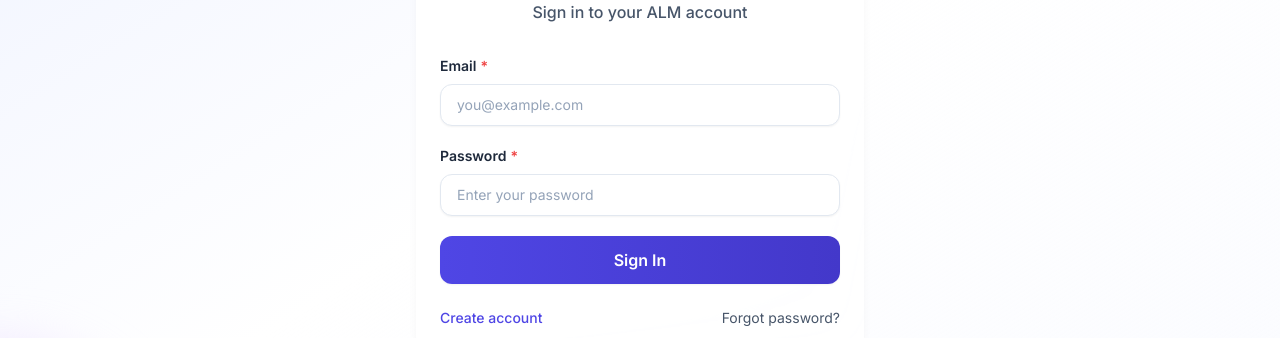
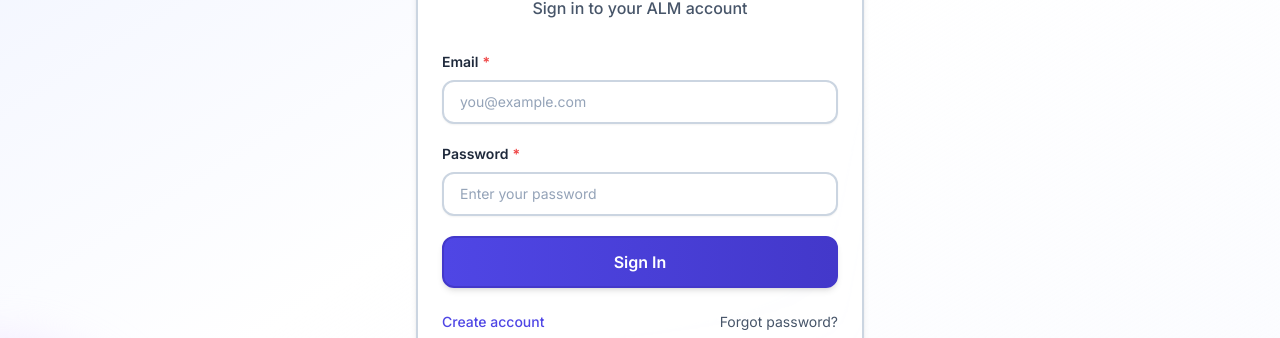
Before and after one commit to waterpach-a11y/ALM_Projects, a React (Vite) app in the folder web/: page /login in a window 1280 px wide. Shown: the part 298-636 px from the top of the page. Built offline with nearby package versions, Linux system fonts and the light colour scheme; no server answers.

Commit message:
UI updates + layout improvements

```diff
--- a/web/src/components/layout/Topbar.tsx
+++ b/web/src/components/layout/Topbar.tsx
@@ -28,12 +28,12 @@
   }
 
   return (
-    <header className="h-16 bg-white/80 backdrop-blur-xl border-b border-slate-200/50 shadow-soft flex items-center justify-between px-6 sticky top-0 z-40">
+    <header className="h-16 bg-white/80 backdrop-blur-xl border-b-2 border-slate-300 shadow-medium flex items-center justify-between px-6 sticky top-0 z-40">
       <div className="flex items-center gap-4">
         <div className="relative">
           <button
             onClick={() => setShowProjectMenu(!showProjectMenu)}
-            className="flex items-center gap-2 px-3 py-2 rounded-xl border border-slate-200 bg-white hover:bg-slate-50 hover:border-slate-300 transition-all duration-200 text-sm font-semibold text-slate-700 shadow-sm hover:shadow"
+            className="flex items-center gap-2 px-3 py-2 rounded-xl border-2 border-slate-300 bg-white hover:bg-slate-50 hover:border-slate-400 transition-all duration-200 text-sm font-semibold text-slate-700 shadow-sm hover:shadow-md"
           >
             <svg className="w-4 h-4" fill="none" stroke="currentColor" viewBox="0 0 24 24">
               <path strokeLinecap="round" strokeLinejoin="round" strokeWidth={2} d="M19 21V5a2 2 0 00-2-2H7a2 2 0 00-2 2v16m14 0h2m-2 0h-5m-9 0H3m2 0h5M9 7h1m-1 4h1m4-4h1m-1 4h1m-5 10v-5a1 1 0 011-1h2a1 1 0 011 1v5m-4 0h4" />
--- a/web/src/components/ui/Badge.tsx
+++ b/web/src/components/ui/Badge.tsx
@@ -8,11 +8,11 @@
 }
 
 const variantStyles = {
-  default: 'bg-gradient-to-r from-slate-50 to-slate-100 text-slate-700 border border-slate-200',
-  success: 'bg-gradient-to-r from-emerald-50 to-emerald-100 text-emerald-700 border border-emerald-200',
-  warning: 'bg-gradient-to-r from-amber-50 to-amber-100 text-amber-700 border border-amber-200',
-  error: 'bg-gradient-to-r from-red-50 to-red-100 text-red-700 border border-red-200',
-  info: 'bg-gradient-to-r from-indigo-50 to-indigo-100 text-indigo-700 border border-indigo-200',
+  default: 'bg-gradient-to-r from-slate-50 to-slate-100 text-slate-700 border-2 border-slate-300',
+  success: 'bg-gradient-to-r from-emerald-50 to-emerald-100 text-emerald-700 border-2 border-emerald-300',
+  warning: 'bg-gradient-to-r from-amber-50 to-amber-100 text-amber-700 border-2 border-amber-300',
+  error: 'bg-gradient-to-r from-red-50 to-red-100 text-red-700 border-2 border-red-300',
+  info: 'bg-gradient-to-r from-indigo-50 to-indigo-100 text-indigo-700 border-2 border-indigo-300',
 };
 
 const sizeStyles = {
--- a/web/src/components/ui/Button.tsx
+++ b/web/src/components/ui/Button.tsx
@@ -7,10 +7,10 @@
 }
 
 const variantStyles = {
-  primary: 'bg-gradient-to-r from-indigo-600 to-indigo-700 text-white hover:from-indigo-700 hover:to-indigo-800 focus:ring-indigo-500 shadow-sm hover:shadow-md active:scale-[0.98]',
-  secondary: 'bg-slate-50 text-slate-700 border border-slate-200 hover:bg-slate-100 hover:border-slate-300 focus:ring-slate-500 shadow-sm hover:shadow active:scale-[0.98]',
-  danger: 'bg-gradient-to-r from-red-600 to-red-700 text-white hover:from-red-700 hover:to-red-800 focus:ring-red-500 shadow-sm hover:shadow-md active:scale-[0.98]',
-  ghost: 'bg-transparent text-slate-700 hover:bg-slate-50 focus:ring-slate-500 active:scale-[0.98]',
+  primary: 'bg-gradient-to-r from-indigo-600 to-indigo-700 text-white hover:from-indigo-700 hover:to-indigo-800 focus:ring-indigo-500 border-2 border-indigo-700 shadow-md hover:shadow-lg active:scale-[0.98]',
+  secondary: 'bg-slate-50 text-slate-700 border-2 border-slate-300 hover:bg-slate-100 hover:border-slate-400 focus:ring-slate-500 shadow-sm hover:shadow-md active:scale-[0.98]',
+  danger: 'bg-gradient-to-r from-red-600 to-red-700 text-white hover:from-red-700 hover:to-red-800 focus:ring-red-500 border-2 border-red-700 shadow-md hover:shadow-lg active:scale-[0.98]',
+  ghost: 'bg-transparent text-slate-700 border-2 border-transparent hover:bg-slate-50 hover:border-slate-200 focus:ring-slate-500 active:scale-[0.98]',
 };
 
 const sizeStyles = {
--- a/web/src/components/ui/Card.tsx
+++ b/web/src/components/ui/Card.tsx
@@ -11,7 +11,7 @@
     return (
       <div
         ref={ref}
-        className={`bg-white rounded-2xl border border-slate-100 shadow-soft p-6 backdrop-blur-sm ${hover ? 'transition-all duration-300 ease-out hover:shadow-medium hover:-translate-y-0.5 hover:border-indigo-100' : ''} ${className}`}
+        className={`bg-white rounded-2xl border-2 border-slate-300 shadow-md p-6 backdrop-blur-sm ${hover ? 'transition-all duration-300 ease-out hover:shadow-lg hover:-translate-y-0.5 hover:border-slate-400' : ''} ${className}`}
         {...props}
       >
         {children}
--- a/web/src/components/ui/FormField.tsx
+++ b/web/src/components/ui/FormField.tsx
@@ -28,8 +28,8 @@
 export const Input: React.FC<InputProps> = ({ error, className = '', ...props }) => {
   return (
     <input
-      className={`bg-white border border-slate-200 rounded-xl px-4 py-2.5 w-full text-sm text-slate-900 placeholder:text-slate-400 focus:outline-none focus:ring-2 focus:ring-indigo-500/20 focus:border-indigo-500 transition-all duration-200 shadow-sm hover:border-slate-300 ${
-        error ? 'border-red-400 focus:ring-red-500/20 focus:border-red-500' : ''
+      className={`bg-white border-2 border-slate-300 rounded-xl px-4 py-2.5 w-full text-sm text-slate-900 placeholder:text-slate-400 focus:outline-none focus:ring-2 focus:ring-indigo-500/30 focus:border-indigo-600 transition-all duration-200 shadow-sm hover:border-slate-400 ${
+        error ? 'border-red-500 focus:ring-red-500/30 focus:border-red-600' : ''
       } ${className}`}
       {...props}
     />
@@ -43,8 +43,8 @@
 export const Textarea: React.FC<TextareaProps> = ({ error, className = '', ...props }) => {
   return (
     <textarea
-      className={`bg-white border border-slate-200 rounded-xl px-4 py-2.5 w-full text-sm text-slate-900 placeholder:text-slate-400 focus:outline-none focus:ring-2 focus:ring-indigo-500/20 focus:border-indigo-500 transition-all duration-200 shadow-sm hover:border-slate-300 resize-none ${
-        error ? 'border-red-400 focus:ring-red-500/20 focus:border-red-500' : ''
+      className={`bg-white border-2 border-slate-300 rounded-xl px-4 py-2.5 w-full text-sm text-slate-900 placeholder:text-slate-400 focus:outline-none focus:ring-2 focus:ring-indigo-500/30 focus:border-indigo-600 transition-all duration-200 shadow-sm hover:border-slate-400 resize-none ${
+        error ? 'border-red-500 focus:ring-red-500/30 focus:border-red-600' : ''
       } ${className}`}
       {...props}
     />
@@ -58,8 +58,8 @@
 export const Select: React.FC<SelectProps> = ({ error, className = '', ...props }) => {
   return (
     <select
-      className={`bg-white border border-slate-200 rounded-xl px-4 py-2.5 w-full text-sm text-slate-900 focus:outline-none focus:ring-2 focus:ring-indigo-500/20 focus:border-indigo-500 transition-all duration-200 shadow-sm hover:border-slate-300 cursor-pointer ${
-        error ? 'border-red-400 focus:ring-red-500/20 focus:border-red-500' : ''
+      className={`bg-white border-2 border-slate-300 rounded-xl px-4 py-2.5 w-full text-sm text-slate-900 focus:outline-none focus:ring-2 focus:ring-indigo-500/30 focus:border-indigo-600 transition-all duration-200 shadow-sm hover:border-slate-400 cursor-pointer ${
+        error ? 'border-red-500 focus:ring-red-500/30 focus:border-red-600' : ''
       } ${className}`}
       {...props}
     />
--- a/web/src/components/ui/Modal.tsx
+++ b/web/src/components/ui/Modal.tsx
@@ -24,9 +24,9 @@
       <div className="flex items-center justify-center min-h-screen px-4 pt-4 pb-20 text-center sm:block sm:p-0">
         <div className="fixed inset-0 transition-opacity bg-slate-900/60 backdrop-blur-sm" onClick={onClose}></div>
 
-        <div className={`inline-block align-bottom bg-white/95 backdrop-blur-xl rounded-2xl text-left overflow-hidden shadow-large transform transition-all duration-300 sm:my-8 sm:align-middle w-full animate-scale-in ${sizeClasses[size]}`}>
+        <div className={`inline-block align-bottom bg-white/95 backdrop-blur-xl rounded-2xl text-left overflow-hidden shadow-large border-2 border-slate-300 transform transition-all duration-300 sm:my-8 sm:align-middle w-full animate-scale-in ${sizeClasses[size]}`}>
           <div className="bg-gradient-to-b from-white to-slate-50/50 px-6 pt-6 pb-5 sm:p-8">
-            <div className="flex items-center justify-between mb-6 pb-4 border-b border-slate-200">
+            <div className="flex items-center justify-between mb-6 pb-4 border-b-2 border-slate-300">
               <h3 className="text-xl font-bold text-slate-900">{title}</h3>
               <button
                 onClick={onClose}
--- a/web/src/components/ui/Table.tsx
+++ b/web/src/components/ui/Table.tsx
@@ -19,7 +19,7 @@
 
 export const TableHeader: React.FC<TableHeaderProps> = ({ children }) => {
   return (
-    <thead className="bg-gradient-to-r from-slate-50 to-slate-100/50 border-b border-slate-200">
+    <thead className="bg-gradient-to-r from-slate-50 to-slate-100/50 border-b-2 border-slate-300">
       <tr>{children}</tr>
     </thead>
   );
@@ -44,7 +44,7 @@
 }
 
 export const TableBody: React.FC<TableBodyProps> = ({ children }) => {
-  return <tbody className="divide-y divide-slate-200">{children}</tbody>;
+  return <tbody className="divide-y divide-slate-200 border-t border-slate-200">{children}</tbody>;
 };
 
 interface TableRowProps {
@@ -56,7 +56,7 @@
 export const TableRow: React.FC<TableRowProps> = ({ children, hover = false, onClick }) => {
   return (
     <tr
-      className={`border-b border-slate-100 ${hover || onClick ? 'hover:bg-gradient-to-r hover:from-indigo-50/30 hover:to-transparent cursor-pointer transition-all duration-200' : ''}`}
+      className={`border-b border-slate-200 ${hover || onClick ? 'hover:bg-gradient-to-r hover:from-indigo-50/50 hover:to-transparent hover:border-indigo-200 cursor-pointer transition-all duration-200' : ''}`}
       onClick={onClick}
     >
       {children}
--- a/web/src/modules/dashboard/DashboardPage.tsx
+++ b/web/src/modules/dashboard/DashboardPage.tsx
@@ -2,6 +2,7 @@
 import { useParams } from 'react-router-dom';
 import { useProjectDashboard } from './useProjectDashboard';
 import { useProjectStore } from '../projects/useProjectStore';
+import { useUsers } from '../users/useUsers';
 import {
   BarChart,
   Bar,
@@ -48,6 +49,7 @@
   const projectId = projectIdFromUrl || currentProjectId;
   const { data, isLoading, error } = useProjectDashboard(projectId);
   const { data: traceabilityData, isLoading: traceabilityLoading } = useTraceability(projectId);
+  const { data: users } = useUsers();
 
   if (!projectId) {
     return (
@@ -120,6 +122,21 @@
 
   const storiesProgress = storiesTotal > 0 ? Math.round((storiesDone / storiesTotal) * 100) : 0;
 
+  const usersById = React.useMemo(() => {
+    const map = new Map<string, string>();
+    if (users) {
+      for (const u of users) {
+        map.set(u.id, u.displayName || u.email || u.id);
+      }
+    }
+    return map;
+  }, [users]);
+
+  const workloadWithLabels = workloadByDeveloper.map((w) => {
+    const label = usersById.get(w.userId) || w.userId || 'Unassigned';
+    return { ...w, label };
+  });
+
   return (
     <div className="space-y-8 animate-fade-in">
       <div className="mb-2">
@@ -129,7 +146,7 @@
 
       {/* KPI Cards - 3x3 Grid */}
       <div className="grid grid-cols-1 md:grid-cols-3 gap-6">
-        <Card hover className="bg-gradient-to-br from-indigo-50/50 to-white border-indigo-100">
+        <Card hover className="bg-gradient-to-br from-indigo-50/50 to-white border-indigo-200">
           <div className="flex items-center justify-between">
             <div>
               <p className="text-xs font-semibold text-slate-600 uppercase tracking-wide mb-2">Total Epics</p>
@@ -143,7 +160,7 @@
           </div>
         </Card>
 
-        <Card hover className="bg-gradient-to-br from-emerald-50/50 to-white border-emerald-100">
+        <Card hover className="bg-gradient-to-br from-emerald-50/50 to-white border-emerald-200">
           <div className="flex items-center justify-between">
             <div>
               <p className="text-xs font-semibold text-slate-600 uppercase tracking-wide mb-2">Total Stories</p>
@@ -157,7 +174,7 @@
           </div>
         </Card>
 
-        <Card hover className="bg-gradient-to-br from-amber-50/50 to-white border-amber-100">
+        <Card hover className="bg-gradient-to-br from-amber-50/50 to-white border-amber-200">
           <div className="flex items-center justify-between">
             <div>
               <p className="text-xs font-semibold text-slate-600 uppercase tracking-wide mb-2">Total Tasks</p>
@@ -186,7 +203,7 @@
           </div>
         </Card>
 
-        <Card hover className="bg-gradient-to-br from-red-50/50 to-white border-red-100">
+        <Card hover className="bg-gradient-to-br from-red-50/50 to-white border-red-200">
           <div className="flex items-center justify-between">
             <div>
               <p className="text-xs font-semibold text-slate-600 uppercase tracking-wide mb-2">Blocked Tasks</p>
@@ -200,7 +217,7 @@
           </div>
         </Card>
 
-        <Card hover className="bg-gradient-to-br from-orange-50/50 to-white border-orange-100">
+        <Card hover className="bg-gradient-to-br from-orange-50/50 to-white border-orange-200">
           <div className="flex items-center justify-between">
             <div>
               <p className="text-xs font-semibold text-slate-600 uppercase tracking-wide mb-2">Open Bugs</p>
@@ -214,7 +231,7 @@
           </div>
         </Card>
 
-        <Card hover className="bg-gradient-to-br from-emerald-50/50 to-white border-emerald-100">
+        <Card hover className="bg-gradient-to-br from-emerald-50/50 to-white border-emerald-200">
           <div className="flex items-center justify-between">
             <div>
               <p className="text-xs font-semibold text-slate-600 uppercase tracking-wide mb-2">Verified Requirements</p>
@@ -228,7 +245,7 @@
           </div>
         </Card>
 
-        <Card hover className="bg-gradient-to-br from-purple-50/50 to-white border-purple-100">
+        <Card hover className="bg-gradient-to-br from-purple-50/50 to-white border-purple-200">
           <div className="flex items-center justify-between">
             <div className="flex-1">
               <p className="text-xs font-semibold text-slate-600 uppercase tracking-wide mb-2">Stories Progress</p>
@@ -263,7 +280,7 @@
           </div>
         </Card>
 
-        <Card hover className="bg-gradient-to-br from-purple-50/50 to-white border-purple-100">
+        <Card hover className="bg-gradient-to-br from-purple-50/50 to-white border-purple-200">
           <div className="flex items-center justify-between">
             <div>
               <p className="text-xs font-semibold text-slate-600 uppercase tracking-wide mb-2">Developers</p>
@@ -312,8 +329,8 @@
           <SectionTitle>Workload by Developer</SectionTitle>
           <div className="mt-6 h-72">
             <ResponsiveContainer width="100%" height="100%">
-              <BarChart data={workloadByDeveloper.slice(0, 10)}>
-                <XAxis dataKey="userId" fontSize={12} angle={-45} textAnchor="end" height={80} />
+              <BarChart data={workloadWithLabels.slice(0, 10)}>
+                <XAxis dataKey="label" fontSize={12} angle={-45} textAnchor="end" height={80} />
                 <YAxis fontSize={12} allowDecimals={false} />
                 <Tooltip />
                 <Bar dataKey="tasksCount" fill="url(#colorGradient)" radius={[8, 8, 0, 0]} />
@@ -371,16 +388,16 @@
               <TableHeaderCell align="right">Percentage</TableHeaderCell>
             </TableHeader>
             <TableBody>
-              {workloadByDeveloper.map((w) => {
+              {workloadWithLabels.map((w) => {
                 const percentage = totalTasks > 0 ? Math.round((w.tasksCount / totalTasks) * 100) : 0;
                 return (
                   <TableRow key={w.userId} hover>
                     <TableCell>
                       <div className="flex items-center gap-2">
                         <div className="w-8 h-8 bg-indigo-100 rounded-full flex items-center justify-center text-xs font-medium text-indigo-700">
-                          {w.userId.charAt(0).toUpperCase()}
+                          {w.label.charAt(0).toUpperCase()}
                         </div>
-                        <span className="font-medium">{w.userId || 'Unassigned'}</span>
+                        <span className="font-medium">{w.label}</span>
                       </div>
                     </TableCell>
                     <TableCell align="right">
--- a/web/src/modules/dashboard/GlobalDashboardPage.tsx
+++ b/web/src/modules/dashboard/GlobalDashboardPage.tsx
@@ -94,15 +94,6 @@
     projectsByOwner,
   } = dashboard;
 
-  const projectsStatusChartData = Object.entries(projectsByStatus).map(([status, count]) => ({
-    status,
-    count,
-  }));
-
-  const projectsByOwnerChartData = Object.entries(projectsByOwner)
-    .map(([owner, count]) => ({ owner: owner.substring(0, 20), count }))
-    .slice(0, 10);
-
   const usersById = (() => {
     const map = new Map<string, { label: string }>();
     if (users) {
@@ -112,6 +103,18 @@
     }
     return map;
   })();
+
+  const projectsStatusChartData = Object.entries(projectsByStatus).map(([status, count]) => ({
+    status,
+    count,
+  }));
+
+  const projectsByOwnerChartData = Object.entries(projectsByOwner)
+    .map(([ownerId, count]) => {
+      const label = usersById.get(ownerId)?.label || ownerId;
+      return { owner: label.substring(0, 20), count };
+    })
+    .slice(0, 10);
 
   return (
     <div className="space-y-8 animate-fade-in">
@@ -279,9 +282,10 @@
                     </TableCell>
                     <TableCell>
                       <div className="flex items-center gap-1">
-                        {project.members?.slice(0, 3).map((member) => (
-                          <Avatar key={member} name={member} size="sm" />
-                        ))}
+                        {project.members?.slice(0, 3).map((memberId) => {
+                          const label = usersById.get(memberId)?.label || memberId;
+                          return <Avatar key={memberId} name={label} size="sm" />;
+                        })}
                         {project.members && project.members.length > 3 && (
                           <span className="text-xs text-slate-500">+{project.members.length - 3}</span>
                         )}
--- a/web/src/modules/sprints/SprintsPage.tsx
+++ b/web/src/modules/sprints/SprintsPage.tsx
@@ -87,7 +87,7 @@
             const config = statusConfig[sprint.status];
 
             return (
-              <Card key={sprint.id} hover className="bg-gradient-to-br from-white to-slate-50/30">
+              <Card key={sprint.id} hover className="bg-gradient-to-br from-white to-slate-50/30 border-2 border-slate-300 shadow-md">
                 <div className="flex items-start justify-between mb-4">
                   <div className="flex-1">
                     <h3 className="font-bold text-slate-900 text-lg mb-1">{sprint.name}</h3>
```
Also changed, not shown: web/src/components/layout/Sidebar.tsx (+9 -5 lines), web/src/modules/backlog/BacklogPage.tsx (+12 -12 lines).
